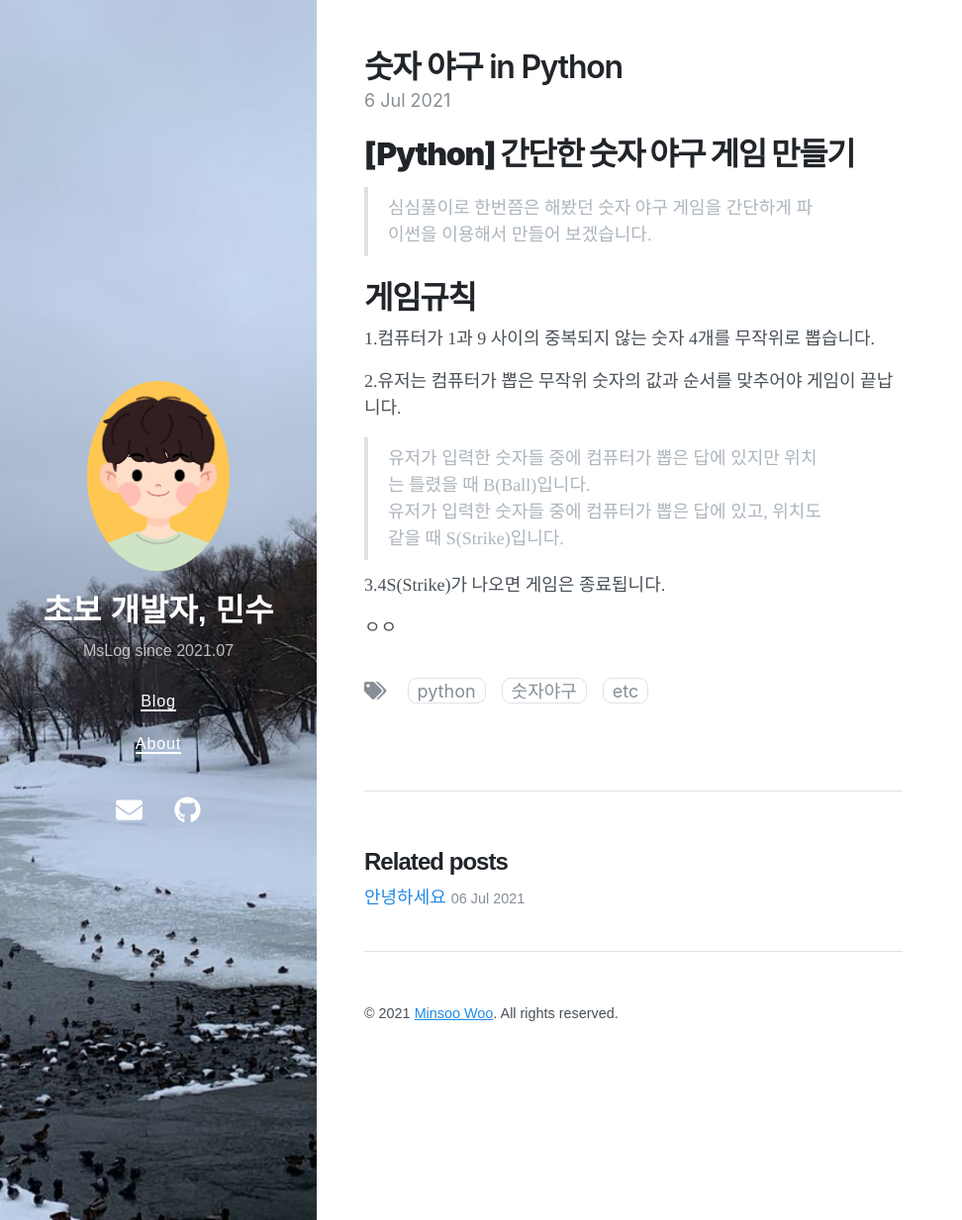
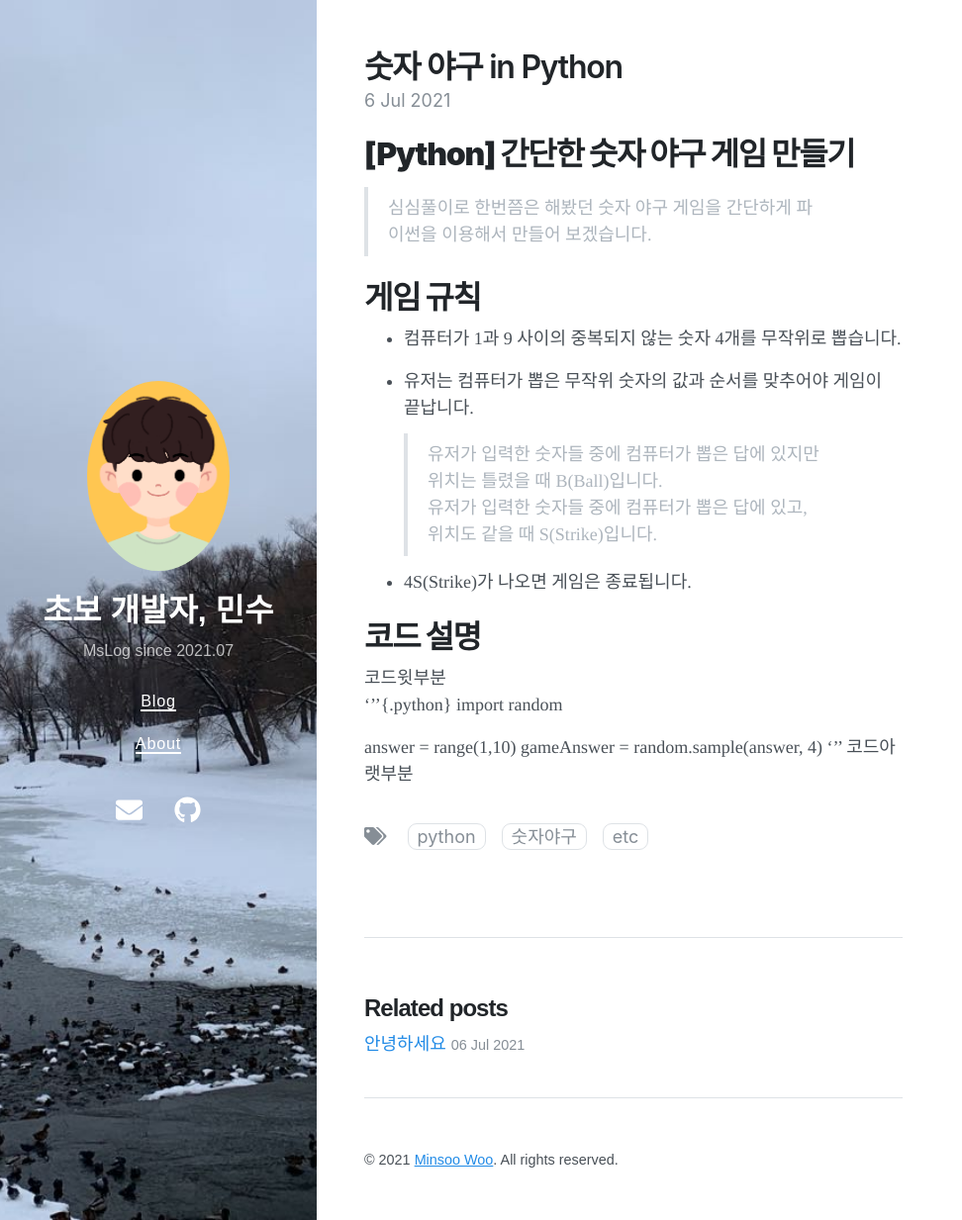
Before and after one commit to MsWoo/MsWoo.github.io, a Jekyll site: the page built from _posts/2021-07-06-baseball.md, in a window 1280 px wide and 1233 px high. Shown: the whole window at 99% size, without its empty margins (0-972 px from the left). Built offline with Jekyll 4.4.1, drawn with Linux system fonts in a browser that asks for light colours; nearby versions of some CDN libraries.

Commit message:
Update 2021-07-06-baseball.md

```diff
--- a/_posts/2021-07-06-baseball.md
+++ b/_posts/2021-07-06-baseball.md
@@ -5,16 +5,24 @@ date: 2021-07-06 21:40 +0800
 tags: [python, 숫자야구, etc]
 ---
 
-# __[Python] 간단한 숫자 야구 게임 만들기__
+# **[Python] 간단한 숫자 야구 게임 만들기**
 >심심풀이로 한번쯤은 해봤던 숫자 야구 게임을 간단하게 파이썬을 이용해서 만들어 보겠습니다.
 
-# __게임규칙__
-1.컴퓨터가 1과 9 사이의 중복되지 않는 숫자 4개를 무작위로 뽑습니다.
+# **게임 규칙**
+* 컴퓨터가 1과 9 사이의 중복되지 않는 숫자 4개를 무작위로 뽑습니다.
 
-2.유저는 컴퓨터가 뽑은 무작위 숫자의 값과 순서를 맞추어야 게임이 끝납니다.
+* 유저는 컴퓨터가 뽑은 무작위 숫자의 값과 순서를 맞추어야 게임이 끝납니다.
 >유저가 입력한 숫자들 중에 컴퓨터가 뽑은 답에 있지만 위치는 틀렸을 때 B(Ball)입니다.
 >유저가 입력한 숫자들 중에 컴퓨터가 뽑은 답에 있고, 위치도 같을 때 S(Strike)입니다.
 
-3.4S(Strike)가 나오면 게임은 종료됩니다.
+* 4S(Strike)가 나오면 게임은 종료됩니다.
 
-ㅇㅇ
+# **코드 설명**
+코드윗부분
+'''{.python}
+import random
+
+answer = range(1,10)
+gameAnswer = random.sample(answer, 4)
+'''
+코드아랫부분
```
